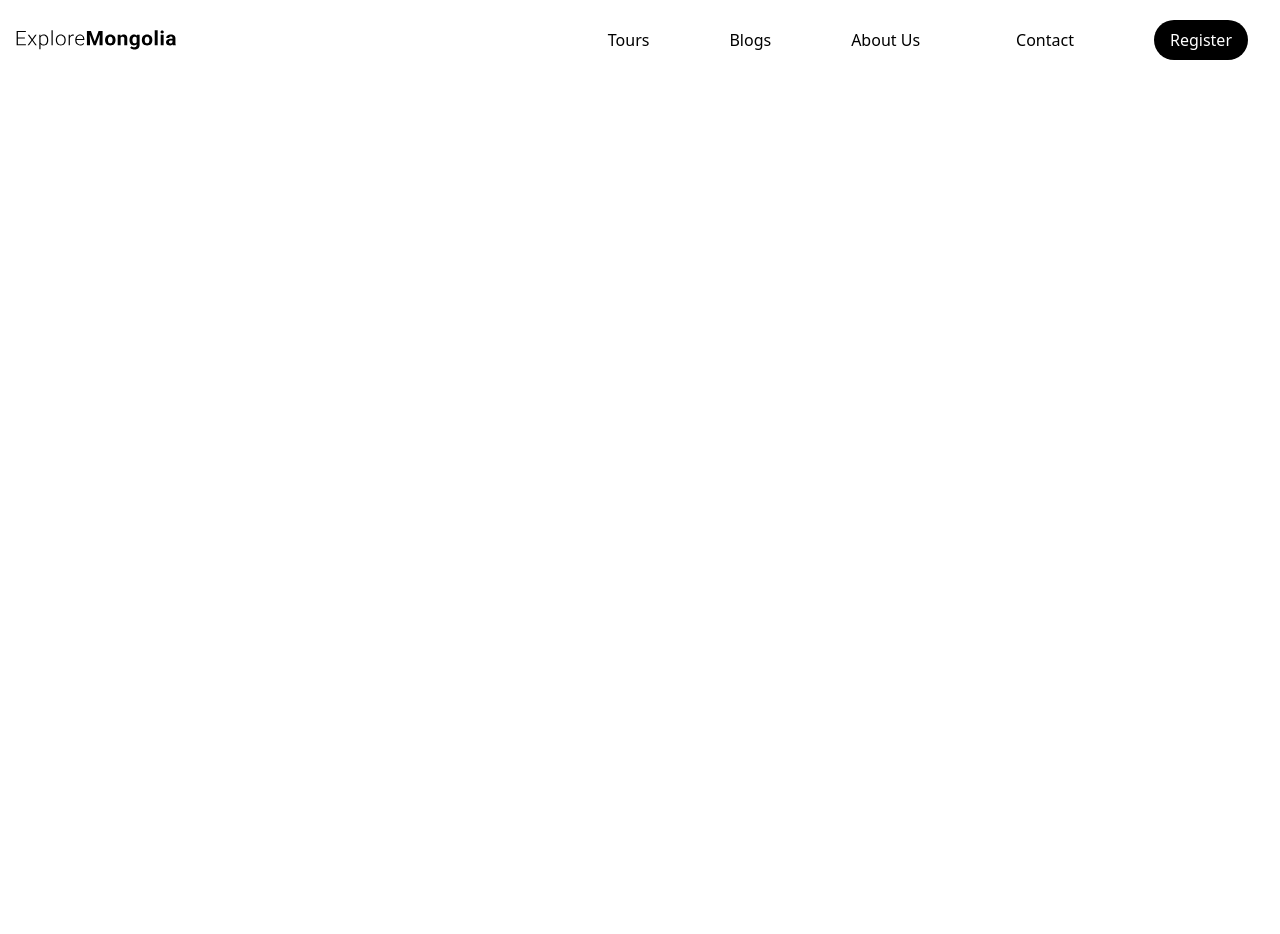
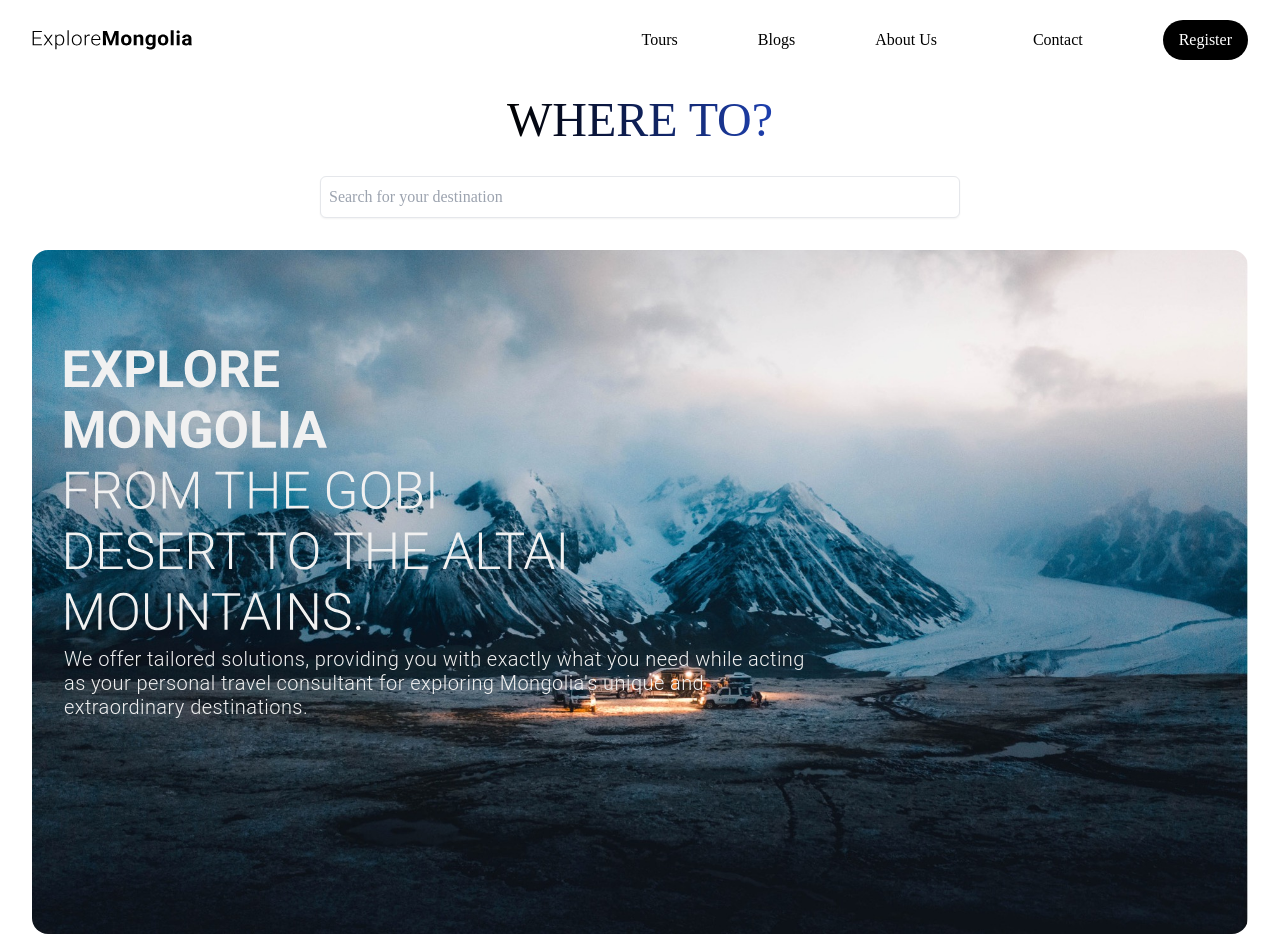
Before and after one commit to Andyy1117/ExploreMongolia, a React (Create React App) app in the folder frontend/: page / in a window 1280 px wide. Before the commit the page ends 800 px from the top, so only its background shows below. Built offline with nearby package versions, Linux system fonts and the light colour scheme.

Commit message:
Improved navbar and landing page

```diff
--- a/frontend/src/App.js
+++ b/frontend/src/App.js
@@ -1,10 +1,12 @@
 import React from 'react';
 import Navbar from './components/Navbar'
+import Landing from './pages/Landing'
 
 function App() {
   return (
     <div>
       <Navbar />
+      <Landing />
     </div>
   );
 }
--- a/frontend/src/components/Navbar.jsx
+++ b/frontend/src/components/Navbar.jsx
@@ -1,4 +1,4 @@
-import React, { useState } from 'react';
+import React, { useState, useEffect } from 'react';
 import Logo from '../assets/ExploreMongolia.svg';
 import { RxHamburgerMenu } from "react-icons/rx";
 import { IoCloseOutline } from "react-icons/io5";
@@ -6,6 +6,22 @@ import { IoCloseOutline } from "react-icons/io5";
 const Navbar = () => {
   const [showMenu, setShowMenu] = useState(false);  // State for menu visibility
   const [logo, showLogo] = useState(false);
+  const [scrolled, setScrolled] = useState(false);
+
+  useEffect(() => {
+    const handleScroll = () => {
+      if (window.scrollY > 0) {
+        setScrolled(true);
+      } else {
+        setScrolled(false);
+      }
+    };
+
+    window.addEventListener('scroll', handleScroll);
+    return () => {
+      window.removeEventListener('scroll', handleScroll);
+    };
+  }, []);
 
   const toggleMenu = () => {
     setShowMenu(!showMenu);  // Toggle menu visibility on click
@@ -13,9 +29,9 @@ const Navbar = () => {
   };
 
   return (
-    <header className='sticky top-0 z-50 mb-4'>
+    <header className={`sticky top-0 z-50 mb-4 ${scrolled ? 'bg-white' : 'bg-transparent'}`}>
       <nav className='flex justify-between items-center h-20 px-4'>
-        <img onClick={toggleMenu} className={logo ? 'hidden' : 'block'} src={Logo} alt='ExploreMongolia.svg' width={160} height={40} />
+        <img onClick={toggleMenu} className={logo ? 'hidden' : 'block, ml-4'} src={Logo} alt='ExploreMongolia.svg' width={160} height={40} />
         <ul className='flex space-x-4 hidden md:flex'> {/* Hidden on mobile */}
           <li>
             <button className='text-black bg-transparent px-4 py-2 rounded-full'>
@@ -72,7 +88,6 @@ const Navbar = () => {
                         </button>
                     </li>
                 </div>
-
             </ul>
         </div>
       </nav>
--- a/frontend/src/index.css
+++ b/frontend/src/index.css
@@ -2,7 +2,14 @@
 @tailwind components;
 @tailwind utilities;
 
+@import url('https://fonts.googleapis.com/css2?family=Montserrat:ital,wght@0,100..900;1,100..900&display=swap');
+
 @layer base{
+
+    body {
+        @apply font-[Montserrat]
+    }
+
     li {
         @apply p-4
     }
--- /dev/null
+++ b/frontend/src/pages/Landing.jsx
@@ -0,0 +1,38 @@
+import React from 'react';
+import HeroImage from '../assets/Hero1.jpg';
+import HeroText from '../assets/Text1.svg';
+import '../styles/custom.css';
+
+const Landing = () => {
+  return (
+    <div className="landing flex flex-col items-center min-h-screen">
+      <h1 className="text-transparent bg-clip-text text-5xl text-center mb-8 bg-gradient-to-r from-black to-blue-800">WHERE TO?</h1>
+      <input
+        type="text"
+        placeholder="Search for your destination"
+        className="search-bar w-1/2 p-2 border rounded-md shadow-sm mb-4"
+      />
+      <div className="hero-container overflow-hidden relative mx-8">
+        <img
+          src={HeroImage}
+          alt = "Hero"
+          className="hero-image w-full h-full object-cover rounded-2xl mt-4" // Rounded bottom corners
+        />
+        <div className="text-overlay">
+          <div style={{ marginTop: '-100px' }}>
+            <img src={HeroText} alt="text.svg" style={{ width: '500px' }} />
+            {/* Text */}
+            <p className="w-[834px] mt-4 font-light text-[#f1f1f1] text-[20px] tracking-[0.44px] leading-[normal]">
+                    We offer tailored solutions, providing you with exactly what you need while acting
+                    <br/> as your personal travel consultant for exploring Mongolia's unique and
+                    <br/> extraordinary destinations.
+            </p>
+          </div>
+        </div>
+      </div>
+    </div>
+
+  );
+};
+
+export default Landing;
--- /dev/null
+++ b/frontend/src/styles/custom.css
@@ -0,0 +1,12 @@
+.text-overlay {
+    position: absolute;
+    top: 50%;
+    left: 0;
+    transform: translateY(-50%);
+    color: white;
+    text-align: left;
+    font-size: 4rem;
+    font-weight: lighter;
+    padding-left: 2rem;
+    font-family: 'Roboto', sans-serif;
+  }
```
Also changed, not shown: frontend/src/assets/Hero1.jpg (added), frontend/src/assets/Text1.svg (added).
